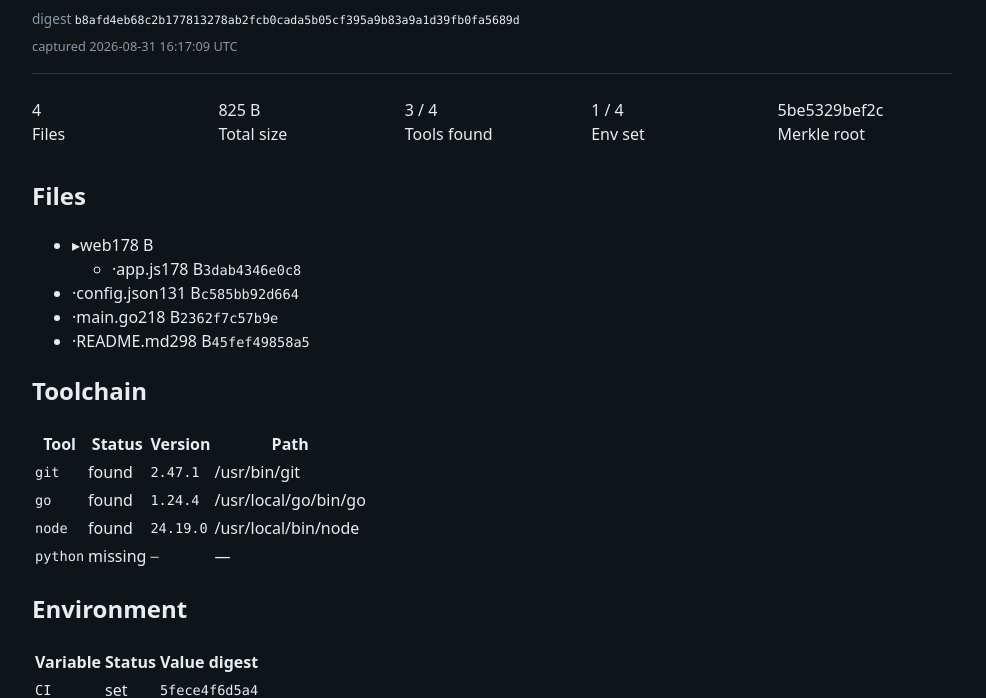
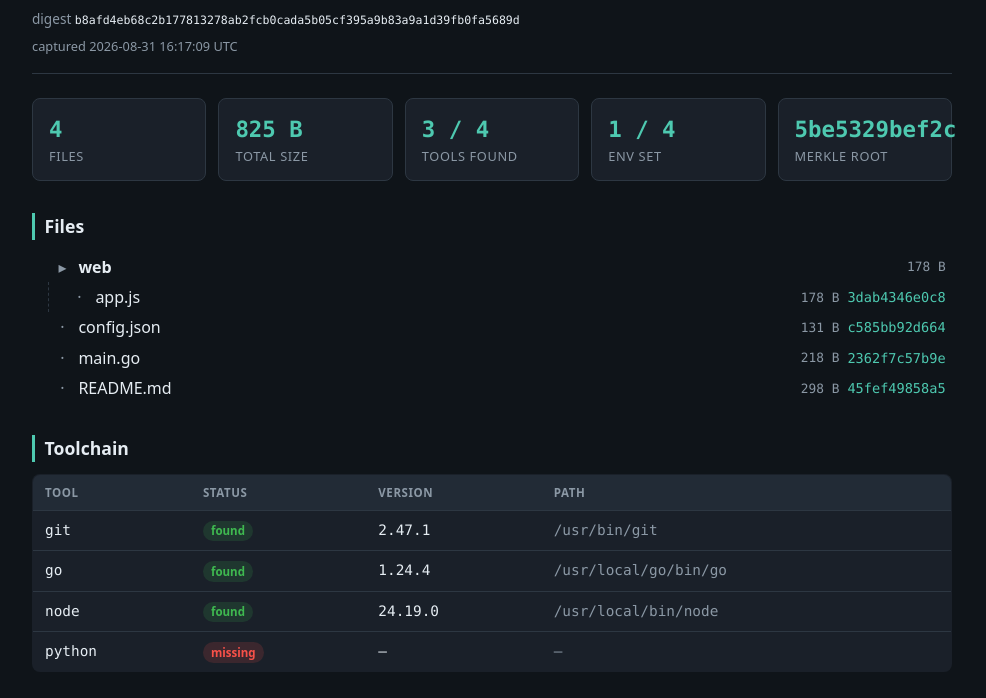
Before and after one commit to pwikiayus/GroveWatch, a website with bundled scripts: page viewer/public/index.html in a window 1280 px wide. Shown: the part 105-803 px from the top of the page, without its empty margins (148-1134 px from the left). Built offline with nearby package versions, Linux system fonts and the light colour scheme.

```diff
--- a/viewer/public/styles.css
+++ b/viewer/public/styles.css
@@ -70,3 +70,149 @@ body {
   grid-template-columns: repeat(auto-fit, minmax(140px, 1fr));
   gap: 0.75rem;
   margin-bottom: 2rem;
+}
+
+.gw-stat {
+  background: var(--panel);
+  border: 1px solid var(--border);
+  border-radius: 8px;
+  padding: 0.9rem 1rem;
+}
+
+.gw-stat-value {
+  font-size: 1.4rem;
+  font-weight: 600;
+  color: var(--accent);
+  font-family: var(--mono);
+}
+
+.gw-stat-label {
+  color: var(--muted);
+  font-size: 0.8rem;
+  text-transform: uppercase;
+  letter-spacing: 0.05em;
+}
+
+.gw-section {
+  margin-bottom: 2rem;
+}
+
+.gw-section-title {
+  font-size: 1.1rem;
+  border-left: 3px solid var(--accent);
+  padding-left: 0.6rem;
+  margin-bottom: 0.75rem;
+}
+
+.gw-tree {
+  list-style: none;
+  margin: 0;
+  padding-left: 1rem;
+}
+
+.gw-tree .gw-tree {
+  border-left: 1px dashed var(--border);
+}
+
+.gw-row {
+  display: flex;
+  align-items: center;
+  gap: 0.5rem;
+  padding: 0.2rem 0.4rem;
+  border-radius: 5px;
+}
+
+.gw-row:hover {
+  background: var(--panel);
+}
+
+.gw-icon {
+  color: var(--muted);
+  width: 1rem;
+  text-align: center;
+}
+
+.gw-dir > .gw-row .gw-name {
+  font-weight: 600;
+}
+
+.gw-name {
+  flex: 1;
+}
+
+.gw-size {
+  color: var(--muted);
+  font-size: 0.8rem;
+  font-family: var(--mono);
+}
+
+.gw-hash {
+  color: var(--accent);
+}
+
+.gw-table {
+  width: 100%;
+  border-collapse: collapse;
+  background: var(--panel);
+  border: 1px solid var(--border);
+  border-radius: 8px;
+  overflow: hidden;
+}
+
+.gw-table th,
+.gw-table td {
+  text-align: left;
+  padding: 0.55rem 0.75rem;
+  border-bottom: 1px solid var(--border);
+  font-size: 0.9rem;
+}
+
+.gw-table th {
+  background: var(--panel-2);
+  color: var(--muted);
+  text-transform: uppercase;
+  font-size: 0.72rem;
+  letter-spacing: 0.05em;
+}
+
+.gw-table tr:last-child td {
+  border-bottom: none;
+}
+
+.gw-path {
+  color: var(--muted);
+  font-family: var(--mono);
+  font-size: 0.78rem;
+  word-break: break-all;
+}
+
+.gw-badge {
+  display: inline-block;
+  padding: 0.1rem 0.5rem;
+  border-radius: 999px;
+  font-size: 0.72rem;
+  font-weight: 600;
+}
+
+.gw-ok {
+  background: rgba(63, 185, 80, 0.15);
+  color: var(--ok);
+}
+
+.gw-miss {
+  background: rgba(248, 81, 73, 0.15);
+  color: var(--miss);
+}
+
+.gw-empty {
+  color: var(--muted);
+  font-style: italic;
+}
+
+.gw-error {
+  background: rgba(248, 81, 73, 0.12);
+  border: 1px solid var(--miss);
+  color: var(--fg);
+  padding: 1rem;
+  border-radius: 8px;
+}
```
Also changed, not shown: viewer/src/main.ts (+34 -0 lines).
